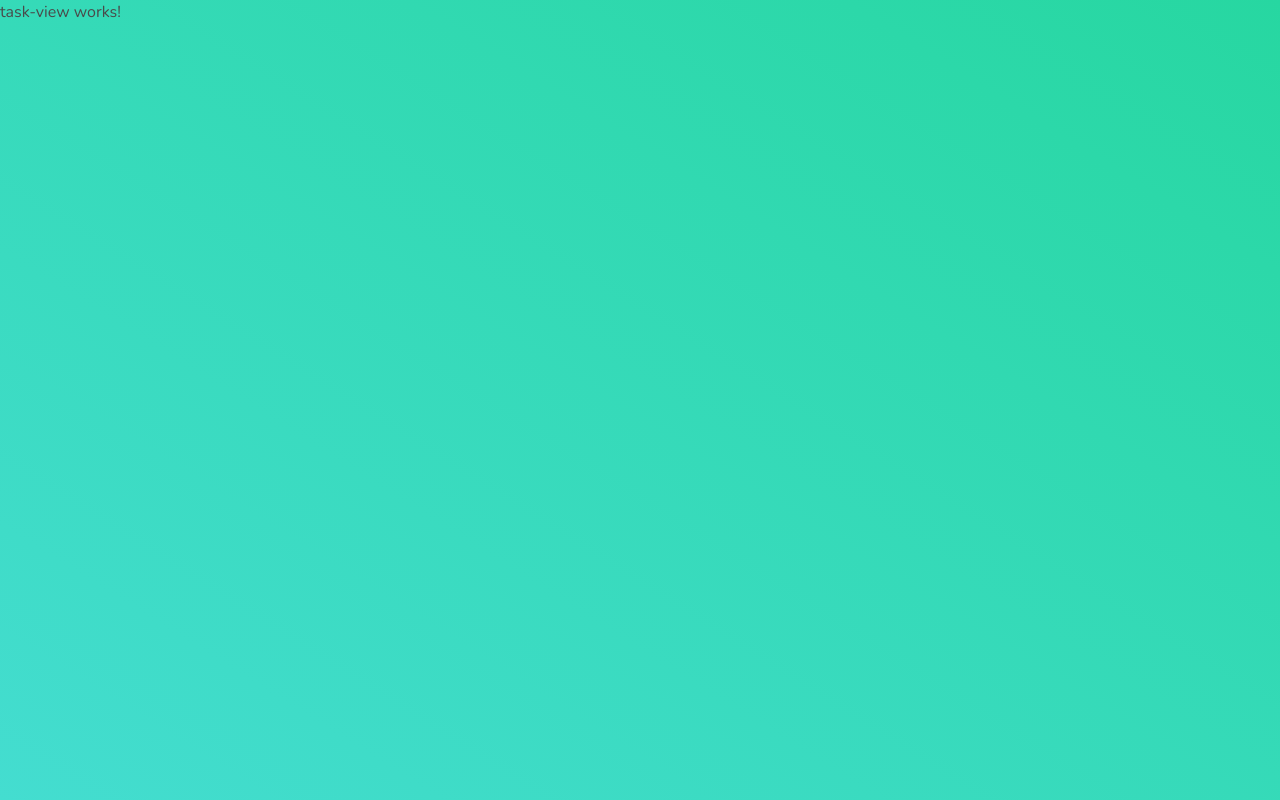
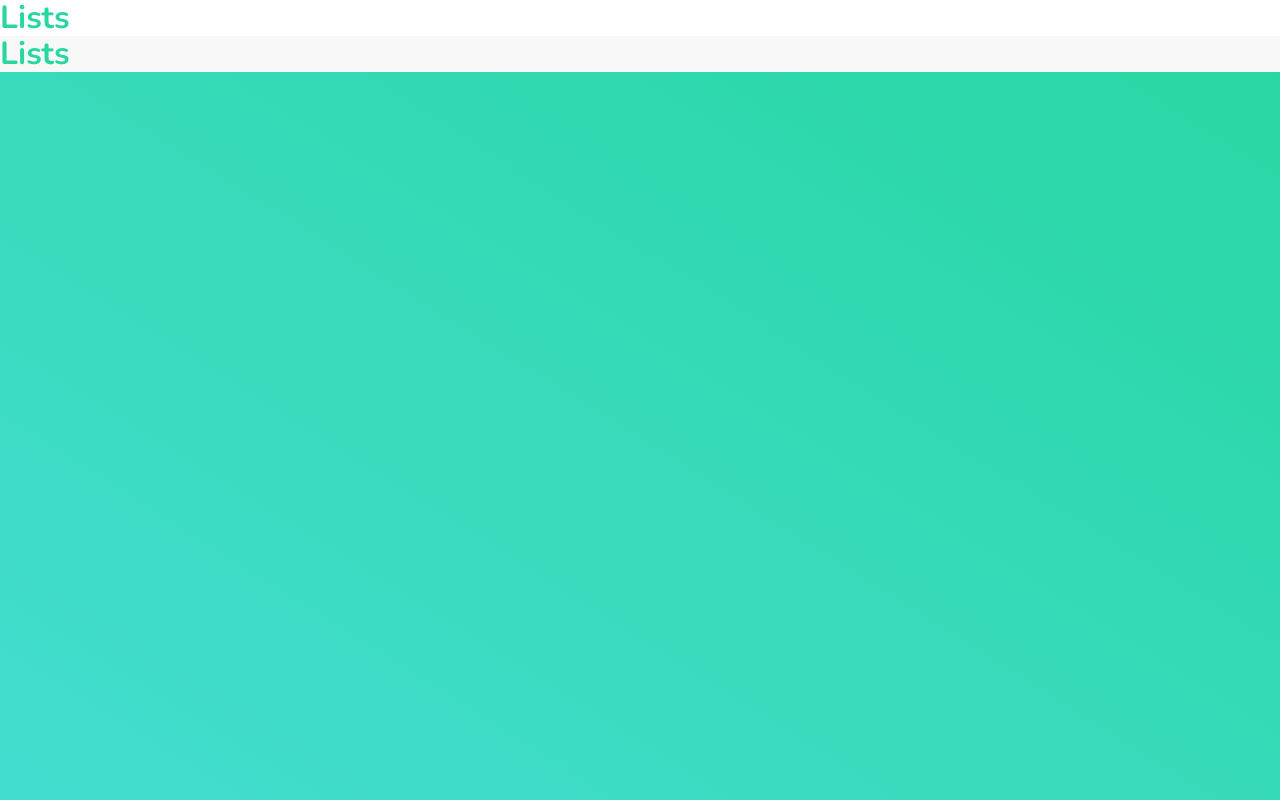
Before and after one commit to rubbertoe64/mean-task-scheduler, an Angular app in the folder front-end/: page / in a window 1280 px wide. Built offline with nearby package versions, Linux system fonts and the light colour scheme.

Commit message:
created classes for lists and sidebar

```diff
--- a/front-end/src/app/pages/task-view/task-view.component.html
+++ b/front-end/src/app/pages/task-view/task-view.component.html
@@ -1 +1,17 @@
-<p>task-view works!</p>
+<div class="centered-content">
+    <div class="task-manager-container">
+
+
+        <div class="sidebar has-background-white">
+            <h1 class="title has-text-primary">
+                Lists
+            </h1>
+        </div>
+
+        <div class="task-list-container has-background-light">
+            <h1 class="title has-text-primary">
+                Lists
+            </h1>
+        </div>
+    </div>
+</div>
```
